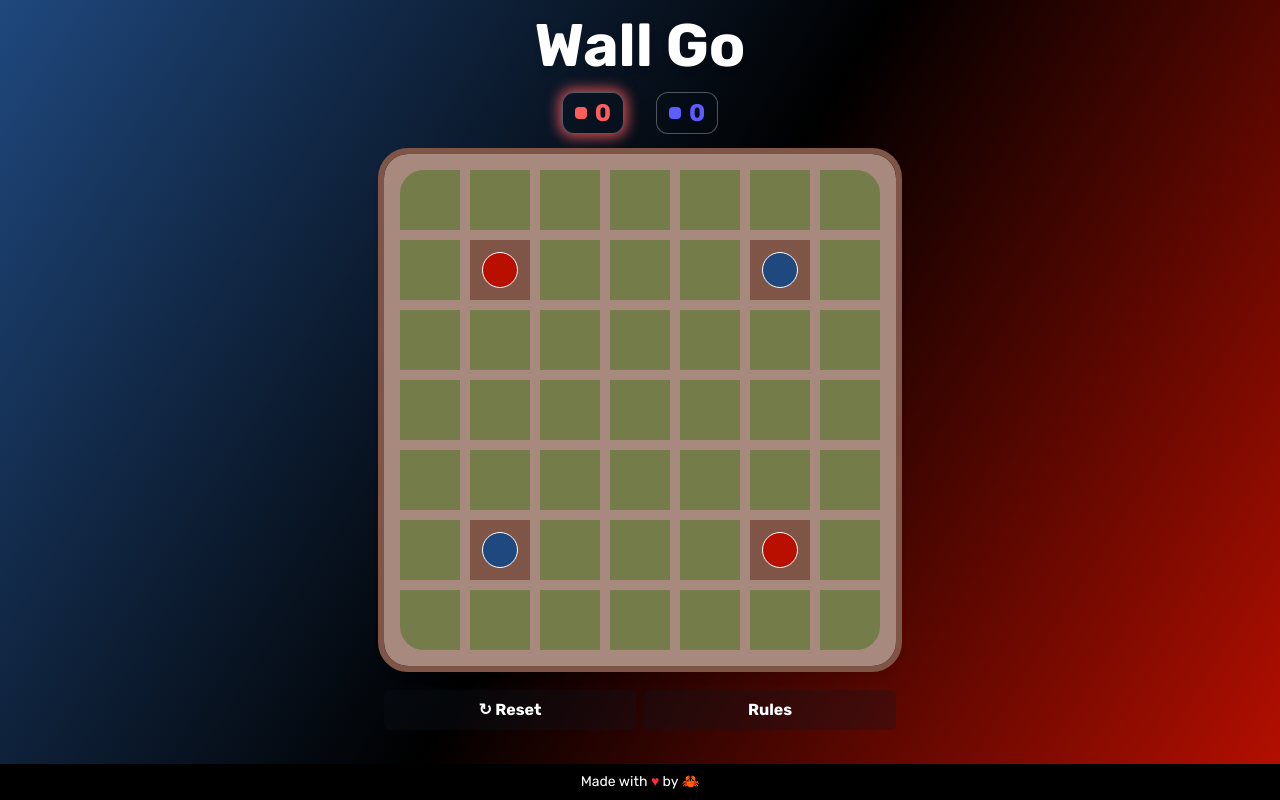
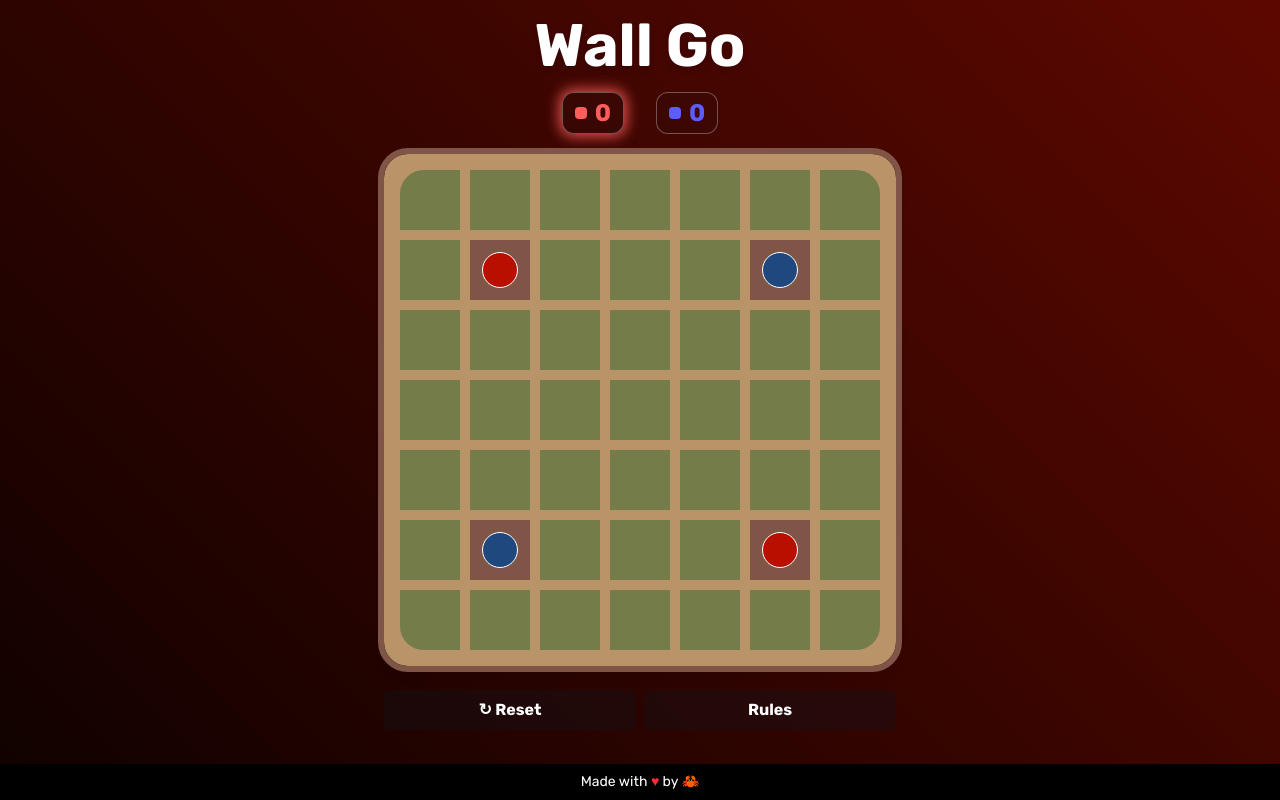
Before and after one commit to Berk-T/wall-go, a React (Vite) app: page / in a window 1280 px wide. Built offline with nearby package versions, Linux system fonts and the light colour scheme.

Commit message:
Add animated background, change look, fix bugs

```diff
--- a/src/App.css
+++ b/src/App.css
@@ -5,7 +5,7 @@
 :root {
   --intersection-red: #984244;
   --intersection-blue: #1b406a;
-  --intersection-default: #a8897e;
+  --intersection-default: #ba9469;
 }
 
 body {
@@ -17,6 +17,7 @@ body {
   --color-tile-selected: #ffc914;
   --color-tile-owned-red: #c65355;
   --color-tile-owned-blue: #4d8ad1;
+  --color-tile-owned-none: #342f2d;
 
   --color-tile-clickable: #56fa56;
   --color-tile-hover-red: #ff8076;
@@ -25,7 +26,7 @@ body {
   --color-puck-red: #b80f00;
   --color-puck-blue: #1f487e;
 
-  --color-wall-default: #a8897e;
+  --color-wall-default: #ba9469; /* #a8897e */
   --color-wall-red: #984244;
   --color-wall-blue: #1b406a;
 
@@ -40,10 +41,98 @@ body {
   --color-scoreboard-blue: #5c5cff;
 
   --color-background: #0f141e;
+  --color-background-red: #660900;
+  --color-background-blue: #183863;
 }
 
-.bg {
-  background: linear-gradient(302deg, #b80f00 0%, #000000 50%, #1f487e 100%);
+.bg-animated-gradient {
+  position: absolute;
+  top: 0;
+  left: 0;
+  width: 100%;
+  height: 100%;
+  z-index: -2;
+  overflow: hidden;
+  background: #000000;
+  background: -webkit-linear-gradient(
+    45deg,
+    transparent 0%,
+    black 33%,
+    transparent 66%,
+    black 100%
+  );
+  background: -moz-linear-gradient(
+    45deg,
+    transparent 0%,
+    black 33%,
+    transparent 66%,
+    black 100%
+  );
+  background: -ms-linear-gradient(
+    45deg,
+    transparent 0%,
+    black 33%,
+    transparent 66%,
+    black 100%
+  );
+  background: -o-linear-gradient(
+    45deg,
+    transparent 0%,
+    black 33%,
+    transparent 66%,
+    black 100%
+  );
+  background: linear-gradient(
+    45deg,
+    transparent 0%,
+    black 33%,
+    transparent 66%,
+    black 100%
+  );
+
+  background-size: 400% 400%;
+  -webkit-animation: bg-scroll 10s linear infinite;
+  -moz-animation: bg-scroll 10s linear infinite;
+  animation: bg-scroll 10s linear infinite;
+  animation-delay: 0s;
+  animation-fill-mode: backwards;
+}
+
+.bg-cover {
+  position: absolute;
+  top: 0;
+  left: 0;
+  width: 100%;
+  height: 100%;
+  z-index: -3;
+  overflow: hidden;
+}
+
+@-webkit-keyframes bg-scroll {
+  0% {
+    background-position: 100% 0%;
+  }
+  100% {
+    background-position: 16% 100%;
+  }
+}
+
+@-moz-keyframes bg-scroll {
+  0% {
+    background-position: 100% 0%;
+  }
+  100% {
+    background-position: 16% 100%;
+  }
+}
+
+@keyframes bg-scroll {
+  0% {
+    background-position: 100% 0%;
+  }
+  100% {
+    background-position: 16% 100%;
+  }
 }
 
 @keyframes glow-red {
--- a/src/App.jsx
+++ b/src/App.jsx
@@ -2,6 +2,7 @@ import React, { useState, useEffect } from "react";
 import "./App.css";
 import GameBoard from "./components/GameBoard";
 import ScoreBoard from "./components/ScoreBoard";
+import AnimatedBackground from "./components/AnimatedBackground";
 import { useGameLogic } from "./hooks/useGameLogic";
 
 function App() {
@@ -17,6 +18,7 @@ function App() {
 
   const [showRules, setShowRules] = useState(false);
   const [showGameOver, setShowGameOver] = useState(false);
+  const [resetCount, setResetCount] = useState(0); // Used to trigger re-render on reset
 
   useEffect(() => {
     if (gameOver.gameOver) {
@@ -28,7 +30,10 @@ function App() {
 
   return (
     <>
-      <div className="bg min-h-screen flex flex-col place-items-center justify-start p-4">
+      <div
+        className={`min-h-screen flex flex-col place-items-center justify-start p-4`}
+      >
+        <AnimatedBackground currentPlayer={currentPlayer} />
         <h1 className="text-4xl sm:text-5xl md:text-6xl font-extrabold text-white mb-4 drop-shadow-md text-center">
           Wall Go
         </h1>
@@ -43,6 +48,7 @@ function App() {
           <div className="w-full flex justify-center">
             <GameBoard
               board={board}
+              resetCount={resetCount}
               onWallClick={handleWallClick}
               onTileClick={handleTileClick}
             />
@@ -50,7 +56,10 @@ function App() {
 
           <div className="flex w-full gap-2 mt-6">
             <button
-              onClick={resetGame}
+              onClick={() => {
+                resetGame();
+                setResetCount((prev) => prev + 1); // Increment to trigger re-render
+              }}
               className="px-6 py-2 flex-1 cursor-pointer rounded-md bg-background/30 text-white font-semibold hover:bg-background/80 transition"
             >
               ↻ Reset
--- /dev/null
+++ b/src/components/AnimatedBackground.jsx
@@ -0,0 +1,14 @@
+export default function AnimatedBackground({ currentPlayer }) {
+  const backgroundColors = {
+    red: "bg-background-red",
+    blue: "bg-background-blue",
+  };
+  return (
+    <>
+      <div className={`bg-animated-gradient`} />
+      <div
+        className={`bg-cover transition-all duration-1500 ease-in-out ${backgroundColors[currentPlayer]}`}
+      />
+    </>
+  );
+}
--- a/src/components/GameBoard.jsx
+++ b/src/components/GameBoard.jsx
@@ -21,7 +21,7 @@ const sizes = [
   tileSize,
 ];
 
-const GameBoard = ({ board, onWallClick, onTileClick }) => {
+const GameBoard = ({ board, onWallClick, onTileClick, resetCount }) => {
   const gridElements = [];
   board.map((tile, index) => {
     if (tile.type === "wall") {
@@ -55,7 +55,7 @@ const GameBoard = ({ board, onWallClick, onTileClick }) => {
 
       gridElements.push(
         <Tile
-          key={index}
+          key={resetCount + "-" + index}
           color={tile.color}
           puck={tile.puck}
           rounded={tile.rounded}
@@ -64,7 +64,9 @@ const GameBoard = ({ board, onWallClick, onTileClick }) => {
       );
     } else {
       // Intersection between walls
-      gridElements.push(<Intersection key={index} colors={tile.colors} />);
+      gridElements.push(
+        <Intersection key={resetCount + "-" + index} colors={tile.colors} />
+      );
     }
   });
 
--- a/src/components/Tile.jsx
+++ b/src/components/Tile.jsx
@@ -10,6 +10,7 @@ export default function Tile({
     default: "bg-tile-default",
     "owned-red": "bg-tile-owned-red",
     "owned-blue": "bg-tile-owned-blue",
+    "owned-none": "bg-tile-owned-none",
     selected: "bg-tile-selected",
     "clickable-red": "bg-tile-clickable cursor-pointer hover:bg-tile-hover-red",
     "clickable-blue":
--- a/src/hooks/useGameLogic.js
+++ b/src/hooks/useGameLogic.js
@@ -115,7 +115,7 @@ export function useGameLogic() {
           allAreasEnclosed = false; // Mixed area
         }
 
-        if (owner === "red" || owner === "blue") {
+        if (owner !== "mixed") {
           // console.log("Area claimed by:", owner);
           scores[owner] += area.length; // Tally score based on area size
           area.forEach((tileIndex) => {
@@ -633,5 +633,5 @@ const getAreaOwner = (board, area) => {
     return "mixed"; // Both players have pucks in the area
   }
 
-  return "empty"; // No pucks in the area
+  return "none"; // No pucks in the area
 };
```
